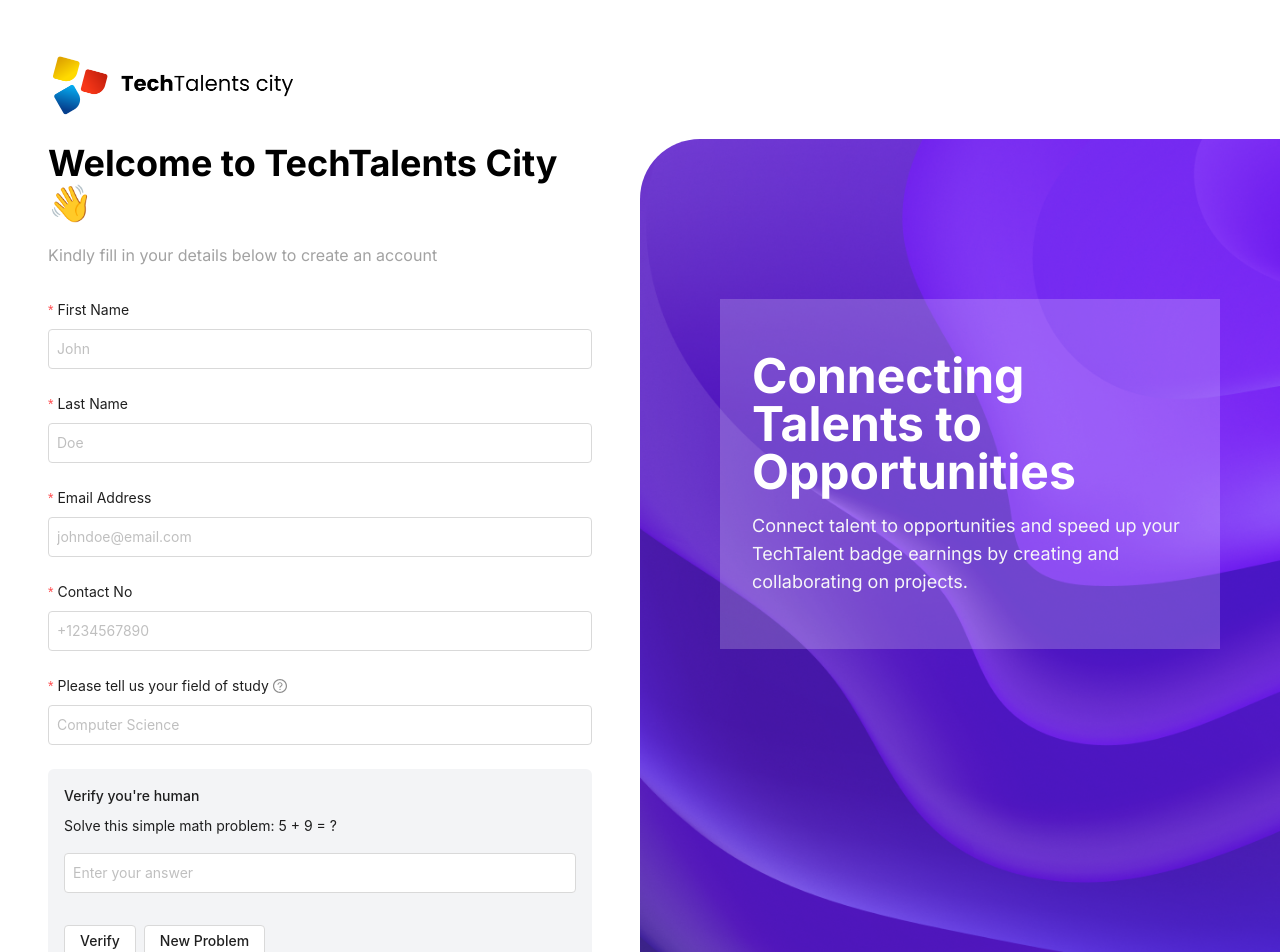
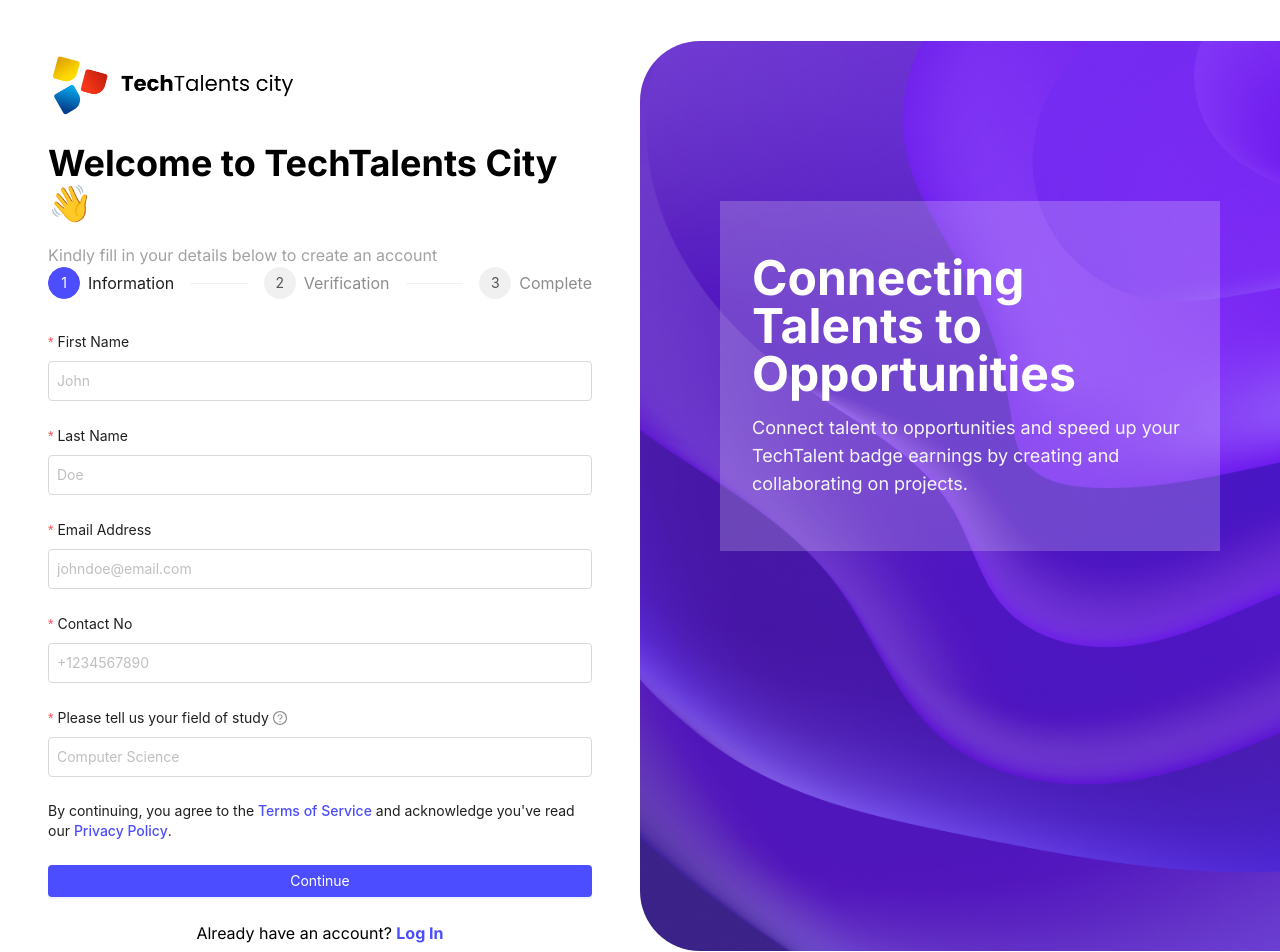
Before and after one commit to techtalentscity/techtalentscity.github.io, a React (Vite) app: page /signup in a window 1280 px wide. Shown: the top 952 px of the page. Built offline with nearby package versions, Linux system fonts and the light colour scheme.

Commit message:
Update index.jsx

```diff
--- a/src/Pages/Register/index.jsx
+++ b/src/Pages/Register/index.jsx
@@ -3,43 +3,16 @@ import { Link } from 'react-router-dom';
 import IMAGE from '../../assets/images/signupbg.png';
 import Container from '../../components/Container';
 import logo from '../../assets/images/logo-black.png';
-import { Button, Form, Input, message } from 'antd';
+import { Button, Form, Input, message, Steps } from 'antd';
 
 const Register = () => {
   const [form] = Form.useForm();
   const [loading, setLoading] = useState(false);
+  const [currentStep, setCurrentStep] = useState(0);
+  const [formValues, setFormValues] = useState(null);
   const [mathProblem, setMathProblem] = useState({ num1: 0, num2: 0, result: 0 });
+  const [captchaAnswer, setCaptchaAnswer] = useState('');
   const [captchaVerified, setCaptchaVerified] = useState(false);
-
-  // Generate new math problem for CAPTCHA
-  const generateMathProblem = () => {
-    const num1 = Math.floor(Math.random() * 10) + 1;
-    const num2 = Math.floor(Math.random() * 10) + 1;
-    const result = num1 + num2;
-
-    setMathProblem({ num1, num2, result });
-    setCaptchaVerified(false);
-    form.setFieldsValue({ captcha: '' });
-  };
-
-  // Initialize with a math problem on component mount
-  useEffect(() => {
-    generateMathProblem();
-  }, []);
-
-  // Verify captcha
-  const verifyCaptcha = () => {
-    const userAnswer = form.getFieldValue('captcha');
-
-    if (parseInt(userAnswer) === mathProblem.result) {
-      setCaptchaVerified(true);
-      message.success('Verification successful!');
-    } else {
-      setCaptchaVerified(false);
-      message.error('Incorrect answer. Please try again.');
-      generateMathProblem();
-    }
-  };
 
   // Google Form submission URL
   const googleFormURL = "https://docs.google.com/forms/d/e/1FAIpQLSch0F2yDodefxoGh5QyvrXzl2s7Z7Y0U04Zx8hUbar0hh-RlA/formResponse";
@@ -56,12 +29,48 @@ const Register = () => {
     fieldOfStudy: 'entry.2063377438'
   };
 
-  // Handle form submission
-  const handleSubmit = async (values) => {
-    if (!captchaVerified) {
-      message.error('Please verify you are human by solving the math problem');
-      return;
+  // Generate new math problem for CAPTCHA
+  const generateMathProblem = () => {
+    const num1 = Math.floor(Math.random() * 10) + 1;
+    const num2 = Math.floor(Math.random() * 10) + 1;
+    const result = num1 + num2;
+
+    setMathProblem({ num1, num2, result });
+    setCaptchaAnswer('');
+    setCaptchaVerified(false);
+  };
+
+  // Initialize with a math problem on component mount
+  useEffect(() => {
+    generateMathProblem();
+  }, []);
+
+  // Store form values and move to CAPTCHA step
+  const handleFormValuesSubmit = (values) => {
+    setFormValues(values);
+    setCurrentStep(1);
+  };
+
+  // Verify CAPTCHA and submit form if correct
+  const handleVerifyCaptcha = () => {
+    if (parseInt(captchaAnswer) === mathProblem.result) {
+      setCaptchaVerified(true);
+      message.success('Verification successful!');
+      submitFormToGoogle();
+    } else {
+      message.error('Incorrect answer. Please try again.');
+      generateMathProblem();
     }
+  };
+
+  // Go back to the form step
+  const handleBack = () => {
+    setCurrentStep(0);
+  };
+
+  // Submit form to Google Form
+  const submitFormToGoogle = async () => {
+    if (!formValues) return;
 
     try {
       setLoading(true);
@@ -70,11 +79,11 @@ const Register = () => {
       const formData = new FormData();
 
       // Add only the fields shown in the screenshots
-      formData.append(FORM_FIELDS.firstName, values.firstName);
-      formData.append(FORM_FIELDS.lastName, values.lastName);
-      formData.append(FORM_FIELDS.email, values.email);
-      formData.append(FORM_FIELDS.phone, values.phone || '');
-      formData.append(FORM_FIELDS.fieldOfStudy, values.fieldOfStudy || '');
+      formData.append(FORM_FIELDS.firstName, formValues.firstName);
+      formData.append(FORM_FIELDS.lastName, formValues.lastName);
+      formData.append(FORM_FIELDS.email, formValues.email);
+      formData.append(FORM_FIELDS.phone, formValues.phone || '');
+      formData.append(FORM_FIELDS.fieldOfStudy, formValues.fieldOfStudy || '');
 
       // Submit the form data
       await fetch(googleFormURL, {
@@ -86,39 +95,28 @@ const Register = () => {
       // Show success message
       message.success('Registration successful! Redirecting to Discord...');
 
-      // Clear form
-      form.resetFields();
-
-      // Generate new CAPTCHA
-      generateMathProblem();
+      // Move to success step
+      setCurrentStep(2);
 
       // Redirect to Discord after a short delay
       setTimeout(() => {
         window.location.href = discordURL;
-      }, 2000);
+      }, 3000);
 
     } catch (error) {
       console.error('Error submitting form:', error);
       message.error('Registration failed. Please try again.');
-    } finally {
       setLoading(false);
     }
   };
 
-  return (
-    <div className="w-full flex items-center min-h-screen bg-white">
-      <div className="w-full lg:w-[50%] flex justify-center items-center overflow-y-auto scrollbar-hide md:min-h-screen pt-12 md:pt-0">
-        <Container className={'md:!px-16 lg:!px-0 md:min-h-screen pt-6 md:pt-12 pb-12'}>
-          <Link to={'/'}>
-            <img src={logo} alt="logo" className="w-[250px] object-cover object-center" />
-          </Link>
-          <p className='font-bold text-4xl py-5'>Welcome to TechTalents City👋</p>
-          <p className='text-[#A2A2A2]'>Kindly fill in your details below to create an account</p>
-
+  // Form Step Component
+  const FormStep = () => (
     <Form
       layout='vertical'
       form={form}
-            onFinish={handleSubmit}
+      onFinish={handleFormValuesSubmit}
+      initialValues={formValues}
       className="mt-8"
     >
       <Form.Item
@@ -165,44 +163,6 @@ const Register = () => {
         <Input placeholder="Computer Science" className='p-2' />
       </Form.Item>
 
-            {/* CAPTCHA Section */}
-            <div className="bg-gray-100 p-4 mb-6 rounded-md">
-              <p className="font-medium mb-2">Verify you're human</p>
-              <p className="mb-4">Solve this simple math problem: {mathProblem.num1} + {mathProblem.num2} = ?</p>
-
-              <Form.Item
-                name="captcha"
-                rules={[{ required: true, message: 'Please solve the math problem' }]}
-              >
-                <Input
-                  placeholder="Enter your answer"
-                  className='p-2 mb-2'
-                  type="number"
-                />
-              </Form.Item>
-
-              <div className="flex gap-2">
-                <Button
-                  onClick={verifyCaptcha}
-                  className="font-medium"
-                >
-                  Verify
-                </Button>
-                <Button
-                  onClick={generateMathProblem}
-                  className="font-medium"
-                >
-                  New Problem
-                </Button>
-              </div>
-
-              {captchaVerified && (
-                <div className="mt-2 text-green-600 font-medium">
-                  ✓ Verification successful
-                </div>
-              )}
-            </div>
-
       <p className='pb-6 text-sm'>
         By continuing, you agree to the <span className='text-primary font-medium'>Terms of Service</span> and
         acknowledge you&apos;ve read our <span className='text-primary font-medium'>Privacy Policy</span>.
@@ -211,13 +171,95 @@ const Register = () => {
       <Button
         type="primary"
         htmlType="submit"
-              loading={loading}
-              disabled={!captchaVerified}
         block
       >
-              Register with us
+        Continue
       </Button>
     </Form>
+  );
+
+  // CAPTCHA Step Component
+  const CaptchaStep = () => (
+    <div className="mt-8">
+      <div className="bg-gray-100 p-6 rounded-lg">
+        <h3 className="text-lg font-medium mb-4">Verify you're human</h3>
+        <p className="mb-6">Please solve this math problem to continue: </p>
+
+        <div className="text-center mb-6">
+          <span className="text-2xl font-bold">{mathProblem.num1} + {mathProblem.num2} = ?</span>
+        </div>
+
+        <Input
+          placeholder="Enter your answer"
+          className="p-2 mb-4"
+          value={captchaAnswer}
+          onChange={(e) => setCaptchaAnswer(e.target.value)}
+          type="number"
+        />
+
+        <div className="flex flex-col gap-3">
+          <Button
+            type="primary"
+            onClick={handleVerifyCaptcha}
+            loading={loading}
+            disabled={!captchaAnswer}
+            block
+          >
+            Verify & Submit
+          </Button>
+
+          <Button onClick={generateMathProblem} block>
+            New Problem
+          </Button>
+
+          <Button onClick={handleBack} block>
+            Back
+          </Button>
+        </div>
+      </div>
+    </div>
+  );
+
+  // Success Step Component
+  const SuccessStep = () => (
+    <div className="mt-8 text-center">
+      <div className="bg-green-50 p-6 rounded-lg">
+        <div className="text-5xl mb-4">✓</div>
+        <h3 className="text-xl font-medium mb-4">Registration Successful!</h3>
+        <p className="mb-6">Thank you for registering. You will be redirected to our Discord community shortly...</p>
+      </div>
+    </div>
+  );
+
+  return (
+    <div className="w-full flex items-center min-h-screen bg-white">
+      <div className="w-full lg:w-[50%] flex justify-center items-center overflow-y-auto scrollbar-hide md:min-h-screen pt-12 md:pt-0">
+        <Container className={'md:!px-16 lg:!px-0 md:min-h-screen pt-6 md:pt-12 pb-12'}>
+          <Link to={'/'}>
+            <img src={logo} alt="logo" className="w-[250px] object-cover object-center" />
+          </Link>
+          <p className='font-bold text-4xl py-5'>Welcome to TechTalents City👋</p>
+          <p className='text-[#A2A2A2]'>Kindly fill in your details below to create an account</p>
+
+          <Steps
+            current={currentStep}
+            className="mb-6"
+            items={[
+              {
+                title: 'Information',
+              },
+              {
+                title: 'Verification',
+              },
+              {
+                title: 'Complete',
+              },
+            ]}
+          />
+
+          {currentStep === 0 && <FormStep />}
+          {currentStep === 1 && <CaptchaStep />}
+          {currentStep === 2 && <SuccessStep />}
 
           <div className="mt-6 text-center">
             <p>Already have an account? <Link to='/signin' className='text-primary font-bold'>Log In</Link></p>
```
Lines whose indentation alone changed are shown as unchanged.
